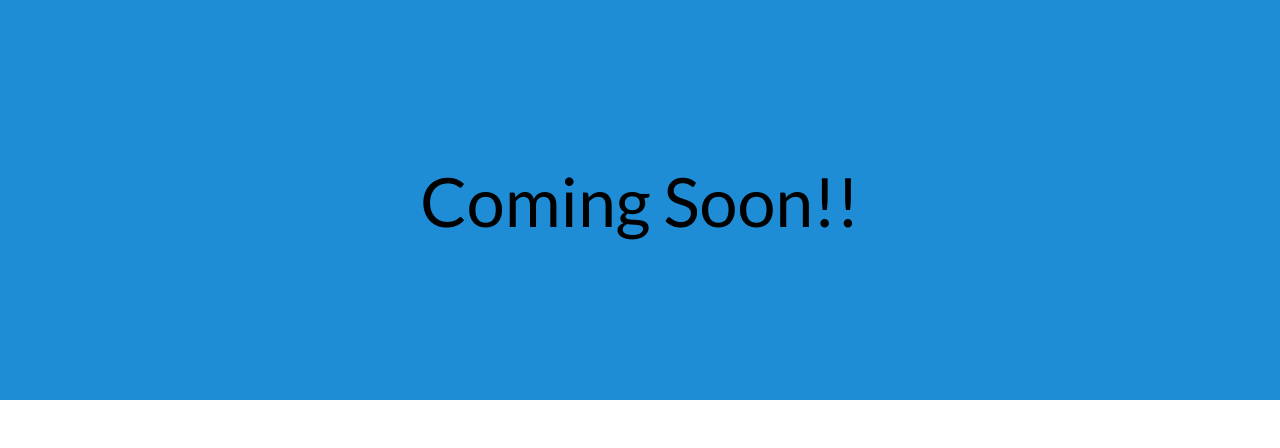
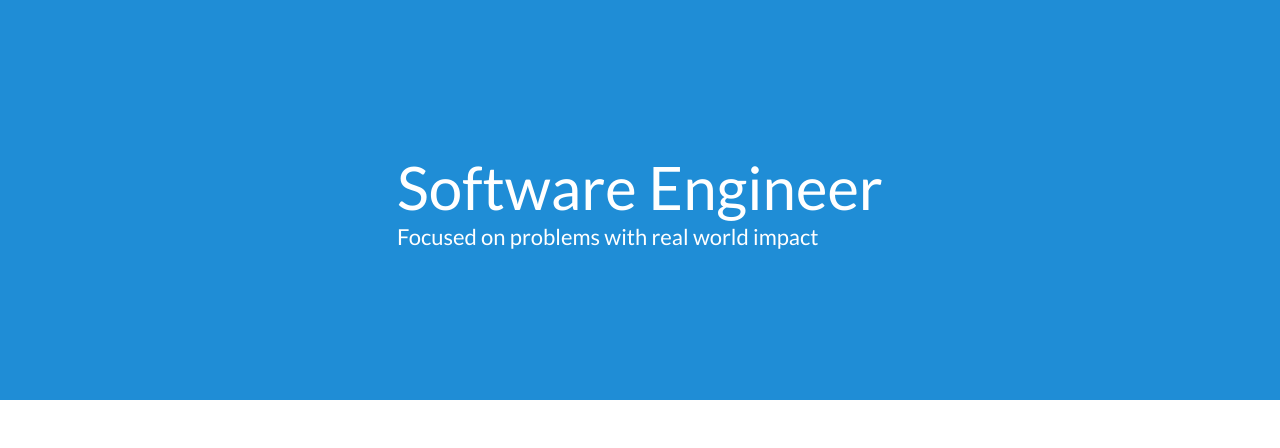
Before and after one commit to KyleVermeer/personal-website-python, a Flask app: page / in a window 1280 px wide. Shown: the part 67-515 px from the top of the page. Run offline with Flask 2, Linux system fonts and the light colour scheme.

Commit message:
[Personal] Add basic content

```diff
--- a/static/css/main-layout.css
+++ b/static/css/main-layout.css
@@ -52,9 +52,7 @@ div.main-content {
 .space-holder {
   clear: both;
 }
-#self-intro {
-  background-color: #1f8dd6;
-}
+
 #t1d-intro {
   background-color: #ffffff;
 }
@@ -67,6 +65,24 @@ div.main-content .coming-soon {
   font-size: 68px;
   height: 400px;
   justify-content: center;
+}
+
+/* Main Content */
+#self-intro {
+  background-color: #1f8dd6;
+  display: flex;
+}
+#self-intro > div{
+  margin: auto;
+}
+
+.main-content section {
+  min-height: 400px;
+}
+
+/* Self Intro */
+#self-intro-text {
+  color: #ffffff;
 }
 
 /* Nav */
@@ -96,3 +112,11 @@ nav > ul {
   margin: 0px;
   text-align: right;
 }
+
+.header-text {
+  font-size: 60px;
+}
+
+.secondary-text {
+  font-size: 22px;
+}
--- a/templates/core.html.jinja
+++ b/templates/core.html.jinja
@@ -20,7 +20,10 @@
     </header>
     <div class="main-content">
       <section id="self-intro">
-        <p class="coming-soon">Coming Soon!!</p>
+        <div id="self-intro-text">
+          <p class="header-text">Software Engineer</p>
+          <p class="secondary-text">Focused on problems with real world impact</p>
+        </div>
       </section>
       <section id="t1d-info">
         <p class="coming-soon">Coming Soon!!</p>
```
